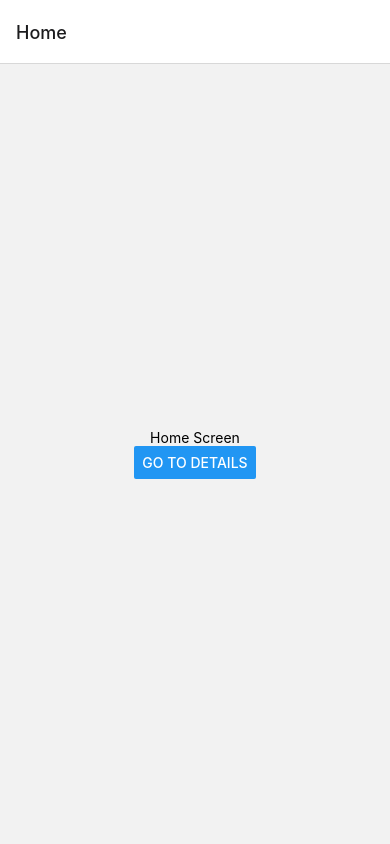
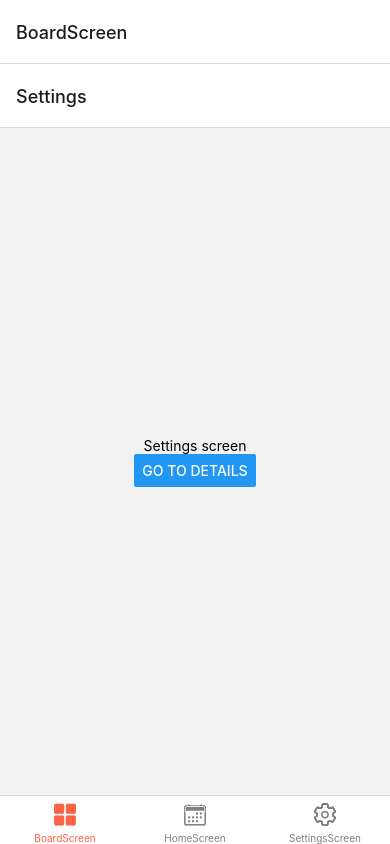
Before and after one commit to AlecColas/Pipeliner, a React Native app: screen /Settings in a window 390 px wide. Built offline with nearby package versions, Linux system fonts and the light colour scheme.

Commit message:
feat(App): modify App with 3 tab-based navigation

```diff
--- a/App.tsx
+++ b/App.tsx
@@ -1,25 +1,16 @@
-/**
- * Sample React Native App
- * https://github.com/facebook/react-native
- *
- * Generated with the TypeScript template
- * https://github.com/react-native-community/react-native-template-typescript
- *
- * @format
- */
+import * as React from 'react'
 
-import React from 'react'
-// import {useColorScheme} from 'react-native'
-
+import {createBottomTabNavigator} from '@react-navigation/bottom-tabs'
 import {NavigationContainer} from '@react-navigation/native'
 import {
   createNativeStackNavigator,
   NativeStackNavigationProp,
 } from '@react-navigation/native-stack'
+import Ionicons from 'react-native-vector-icons/Ionicons'
 
-// import {Colors} from 'react-native/Libraries/NewAppScreen'
 import DetailsScreen from './src/screens/DetailsScreen'
 import HomeScreen from './src/screens/HomeScreen'
+import SettingsScreen from './src/screens/SettingsScreen'
 
 type HomeStackParamList = {
   Home: undefined // undefined because you aren't passing any params to the home screen
@@ -31,23 +22,84 @@ export type HomeScreenNavigationProp = NativeStackNavigationProp<
   'Home'
 >
 
-const Stack = createNativeStackNavigator<HomeStackParamList>()
+const HomeStack = createNativeStackNavigator<HomeStackParamList>()
 
-const App = () => {
-  // const isDarkMode = useColorScheme() === 'dark'
+const HomeStackScreen = () => {
+  return (
+    <HomeStack.Navigator>
+      <HomeStack.Screen name="Home" component={HomeScreen} />
+      <HomeStack.Screen name="Details" component={DetailsScreen} />
+    </HomeStack.Navigator>
+  )
+}
 
-  // const backgroundStyle = {
-  //   backgroundColor: isDarkMode ? Colors.darker : Colors.lighter,
-  // }
+type SettingsScreenNavigationProp = NativeStackNavigationProp<
+  HomeStackParamList,
+  'Home'
+>
 
+export type SettingsScreenProps = {
+  navigation: SettingsScreenNavigationProp
+}
+
+type SettingStackParamList = {
+  Settings: undefined // undefined because you aren't passing any params to the home screen
+  Details: undefined // undefined because you aren't passing any params to the home screen
+}
+const SettingsStack = createNativeStackNavigator<SettingStackParamList>()
+
+const SettingsStackScreen = () => {
+  return (
+    <SettingsStack.Navigator>
+      <SettingsStack.Screen name="Settings" component={SettingsScreen} />
+      <SettingsStack.Screen name="Details" component={DetailsScreen} />
+    </SettingsStack.Navigator>
+  )
+}
+
+type BoardStackParamList = {
+  Settings: undefined // undefined because you aren't passing any params to the home screen
+  Details: undefined // undefined because you aren't passing any params to the home screen
+}
+
+const BoardStack = createNativeStackNavigator<BoardStackParamList>()
+
+const BoardStackScreen = () => {
+  return (
+    <BoardStack.Navigator>
+      <BoardStack.Screen name="Settings" component={SettingsScreen} />
+      <BoardStack.Screen name="Details" component={DetailsScreen} />
+    </BoardStack.Navigator>
+  )
+}
+
+const Tab = createBottomTabNavigator()
+
+export default function App() {
   return (
     <NavigationContainer>
-      <Stack.Navigator>
-        <Stack.Screen name="Home" component={HomeScreen} />
-        <Stack.Screen name="Details" component={DetailsScreen} />
-      </Stack.Navigator>
+      <Tab.Navigator
+        screenOptions={({route}) => ({
+          tabBarIcon: ({focused, color, size}) => {
+            let iconName = 'ios-calendar'
+
+            if (route.name === 'HomeScreen') {
+              iconName = focused ? 'ios-calendar' : 'ios-calendar-outline'
+            } else if (route.name === 'SettingsScreen') {
+              iconName = focused ? 'ios-settings' : 'ios-settings-outline'
+            } else if (route.name === 'BoardScreen') {
+              iconName = focused ? 'ios-grid' : 'ios-grid-outline'
+            }
+
+            return <Ionicons name={iconName} size={size} color={color} />
+          },
+          tabBarActiveTintColor: 'tomato',
+          tabBarInactiveTintColor: 'gray',
+        })}>
+        <Tab.Screen name="BoardScreen" component={BoardStackScreen} />
+        <Tab.Screen name="HomeScreen" component={HomeStackScreen} />
+        <Tab.Screen name="SettingsScreen" component={SettingsStackScreen} />
+      </Tab.Navigator>
     </NavigationContainer>
   )
 }
-
-export default App
--- /dev/null
+++ b/src/screens/SettingsScreen.tsx
@@ -0,0 +1,22 @@
+import React from 'react'
+import {Button, StyleSheet, Text, View} from 'react-native'
+
+import {SettingsScreenProps} from '../../App'
+
+const SettingsScreen = ({navigation}: SettingsScreenProps) => {
+  return (
+    <View style={styles.center}>
+      <Text>Settings screen</Text>
+      <Button
+        title="Go to Details"
+        onPress={() => navigation.navigate('Details')}
+      />
+    </View>
+  )
+}
+
+const styles = StyleSheet.create({
+  center: {flex: 1, justifyContent: 'center', alignItems: 'center'},
+})
+
+export default SettingsScreen
```
